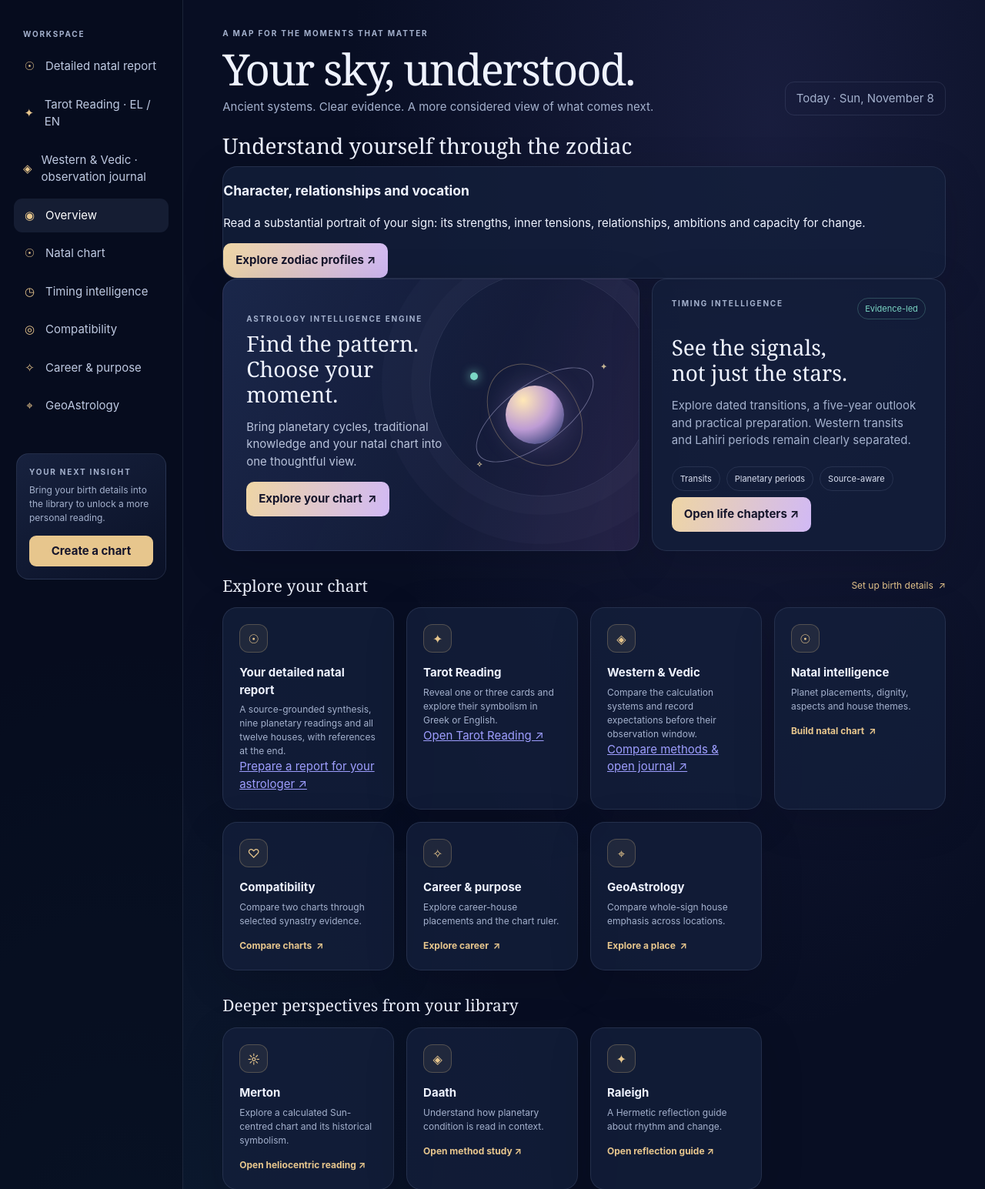
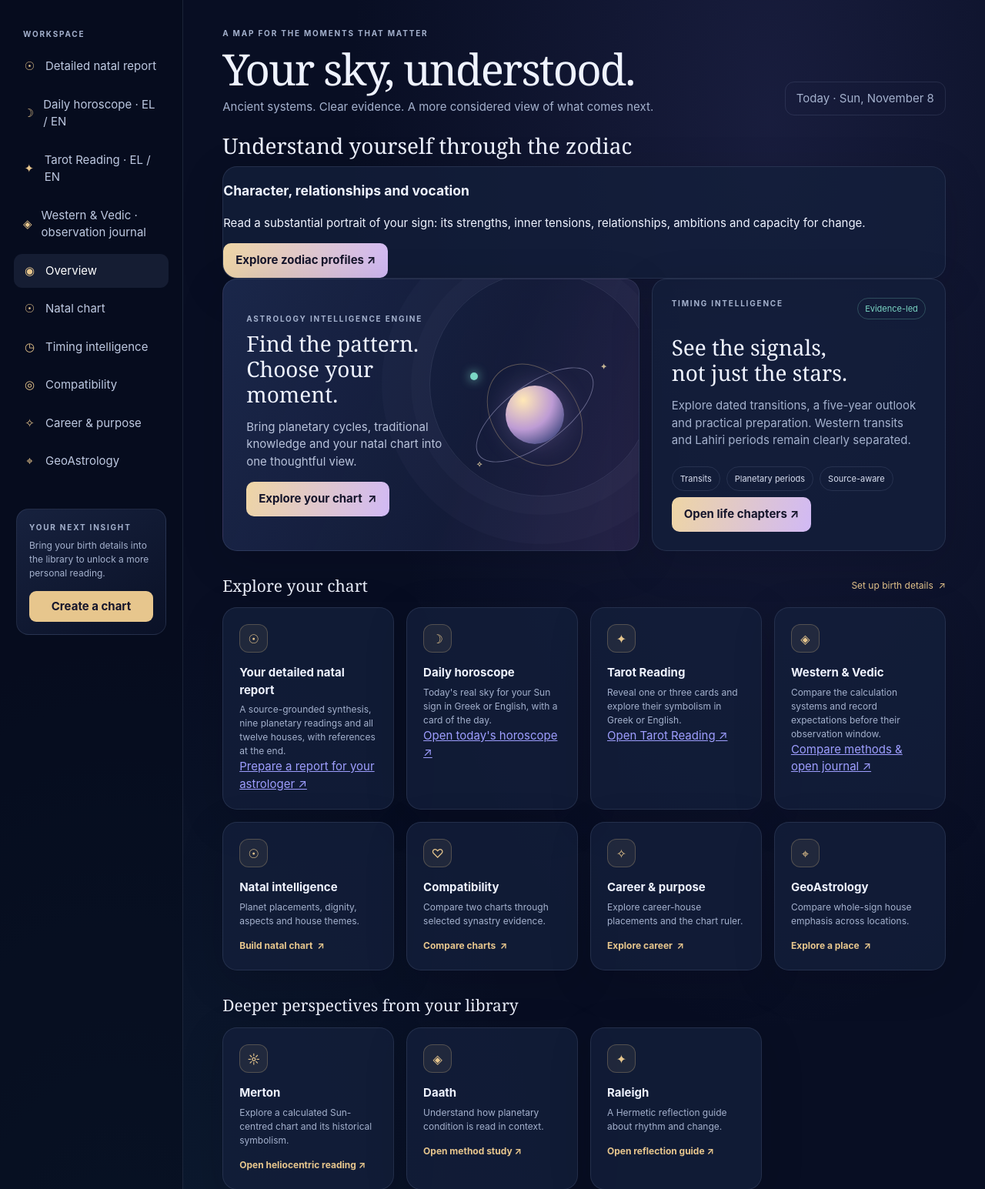
Before and after one commit to chiinsurancebrokers/astro-forecast, a Flask app: page /platform in a window 1280 px wide. Shown: the part 142-1687 px from the top of the page at 77% size. Run offline with Flask 3, Linux system fonts and the light colour scheme.

Commit message:
Link the daily horoscope from the platform sidebar and feature cards
Co-Authored-By: Claude Sonnet 5.5 <noreply@anthropic.com>
Claude-Session: https://claude.ai/code/session_01WVjZbfNmtDmZ6kAMbTuuJF

```diff
--- a/astro-forecast-batchfix/templates/platform.html
+++ b/astro-forecast-batchfix/templates/platform.html
@@ -136,6 +136,7 @@
       <div class="eyebrow" style="padding:0 12px 12px">Workspace</div>
       <nav aria-label="Main navigation">
         <a href="/natal-reading"><span>☉</span>Detailed natal report</a>
+        <a href="/horoscope"><span>☽</span>Daily horoscope · EL / EN</a>
         <a href="/tarot"><span>✦</span>Tarot Reading · EL / EN</a>
         <a href="/methods"><span>◈</span>Western &amp; Vedic · observation journal</a>
         <a class="active" href="/platform"><span>◉</span>Overview</a>
@@ -186,6 +187,7 @@
         </article>
         <div class="section-head" id="explore"><h2>Explore your chart</h2><a href="#chart">Set up birth details&nbsp; ↗</a></div>
         <article class="card feature"><div class="icon">☉</div><h3>Your detailed natal report</h3><p>A source-grounded synthesis, nine planetary readings and all twelve houses, with references at the end.</p><a href="/natal-reading">Prepare a report for your astrologer ↗</a></article>
+        <article class="card feature"><div class="icon">☽</div><h3>Daily horoscope</h3><p>Today's real sky for your Sun sign in Greek or English, with a card of the day.</p><a href="/horoscope">Open today's horoscope ↗</a></article>
         <article class="card feature"><div class="icon">✦</div><h3>Tarot Reading</h3><p>Reveal one or three cards and explore their symbolism in Greek or English.</p><a href="/tarot">Open Tarot Reading ↗</a></article>
         <article class="card feature"><div class="icon">◈</div><h3>Western &amp; Vedic</h3><p>Compare the calculation systems and record expectations before their observation window.</p><a href="/methods">Compare methods &amp; open journal ↗</a></article>
         <article class="card feature"><div class="icon">☉</div><h3>Natal intelligence</h3><p>Planet placements, dignity, aspects and house themes.</p><button onclick="runAgent('/api/natal')">Build natal chart&nbsp; ↗</button></article>
```
